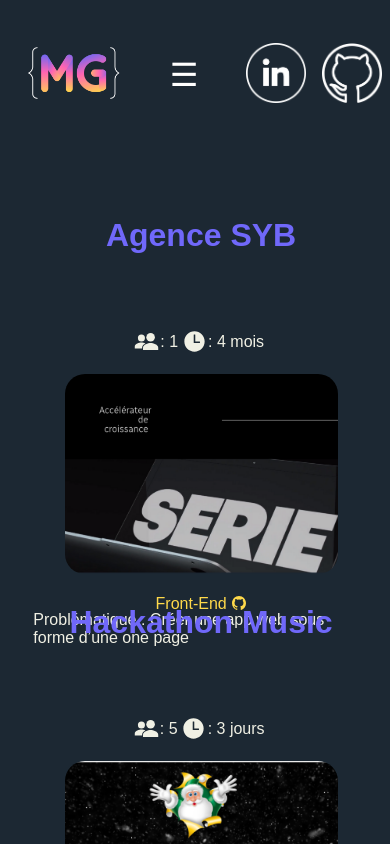
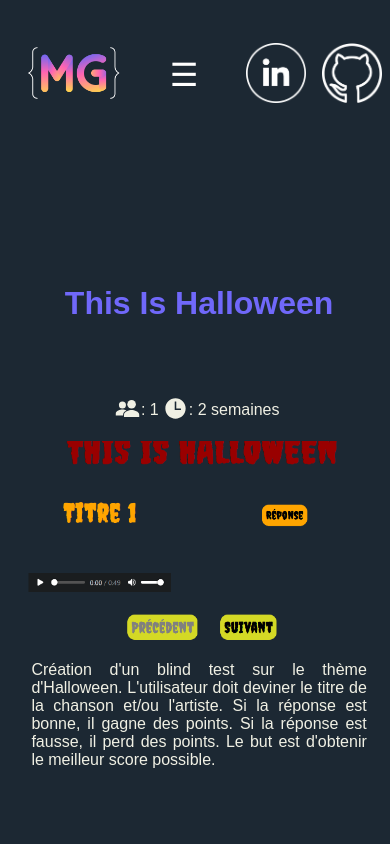
Before and after one commit to Mariion-62/my-portfolio, a Next.js app: page /en/mes-realisations in a window 390 px wide. Shown: the top 844 px of the page. Built offline with nearby package versions, Linux system fonts and the light colour scheme.

Commit message:
feat: add contents realisations & careers (#5)
Co-authored-by: Mariion-62 <mariongrolleau62@gmail.com>

```diff
--- a/dictionnary/fr.json
+++ b/dictionnary/fr.json
@@ -1,7 +1,7 @@
 {
   "navigation": {
     "home": "Accueil",
-    "project": "Mes realisations",
+    "project": "Mes réalisations",
     "careers": "Mon parcours"
   },
   "exp_careers": {
--- a/src/components/CardRealisation/CardRealisation.tsx
+++ b/src/components/CardRealisation/CardRealisation.tsx
@@ -59,9 +59,11 @@ function CardRealisation({
             height={200}
           />
         </a>
-        <p className={styles.problematiqueProject}>
-          Problématique : {problematique}
-        </p>
+        {problematique && (
+          <p className={styles.problematiqueProject}>
+            Problématique : {problematique}
+          </p>
+        )}
         <p className={styles.contentProject}>{content}</p>
         <div className={styles.gitHub}>
           {linkGithub && (
@@ -72,7 +74,7 @@ function CardRealisation({
               rel="noreferrer"
             >
               <p className={styles.textGithub}>Front-End</p>
-              <IoLogoGithub className="ioLogoGithub" />
+              <IoLogoGithub className={styles.ioLogoGithub} />
             </a>
           )}
           {linkGithubBack && (
@@ -108,7 +110,6 @@ export const dataRealisation = [
   },
   {
     id: 2,
-
     title: "Wild Heroes",
     picture: "/wildHeroes.png",
     content:
@@ -157,6 +158,16 @@ export const dataRealisation = [
     time: "4 mois",
     problematique: "Créer une app web sous forme d’une one page",
   },
+  {
+    id: 6,
+    title: "This Is Halloween",
+    picture: "/thisIsHalloween.png",
+    content:
+      "Création d'un blind test sur le thème d'Halloween. L'utilisateur doit deviner le titre de la chanson et/ou l'artiste. Si la réponse est bonne, il gagne des points. Si la réponse est fausse, il perd des points. Le but est d'obtenir le meilleur score possible.",
+    linkSite: "https://marion-dev.fr/halloween",
+    group: "1",
+    time: "2 semaines",
+  },
 ];
 
 export { CardRealisation };
--- a/src/components/CardRealisation/cardRealisation.module.scss
+++ b/src/components/CardRealisation/cardRealisation.module.scss
@@ -2,12 +2,11 @@
   display: flex;
   flex-direction: column;
   width: 40vw;
-  height: fit-content;
+  height: max-content;
   justify-content: center;
   align-items: center;
   margin: 10vh 4vw 5vh 4vw;
 }
-
 .titleProject {
   color: var(--color-violet);
   font-size: 2em;
@@ -20,14 +19,12 @@
   display: flex;
   text-align: center;
 }
-
 .contentGroup,
 .contentTime {
   padding: 0.5vh 1vw 0 0.3vw;
 }
 .imgProject {
   object-fit: cover;
-
   border-radius: 20px;
 }
 .problematiqueProject {
@@ -68,37 +65,14 @@
 
 @media only screen and (max-width: 767px) {
   .allCard {
-    display: flex;
     width: 90vw;
     justify-content: left;
-    margin: 2vh 2vw -10vh 4.5vw;
-  }
-  .imgProject {
-    width: 70vw;
-  }
-  .gitHub {
-    width: 80vw;
-    margin-top: -10vh;
-  }
-  .ioLogoGithub {
-    font-size: 30px;
-  }
-  .contentProject {
-    display: none;
   }
 }
 // MODE TABLET
 
 @media only screen and (min-width: 768px) and (max-width: 1023px) {
   .allCard {
-    display: flex;
     width: 90vw;
   }
-  .imgProject {
-    width: 70vw;
-  }
-  .gitHub {
-    width: 80vw;
-    margin-top: 2vh;
-  }
 }
```
Also changed, not shown: src/components/CardParcours/CardParcours.tsx (+18 -17 lines), src/components/CardParcours/cardParcours.module.scss (+18 -6 lines), public/thisIsHalloween.png (added).
